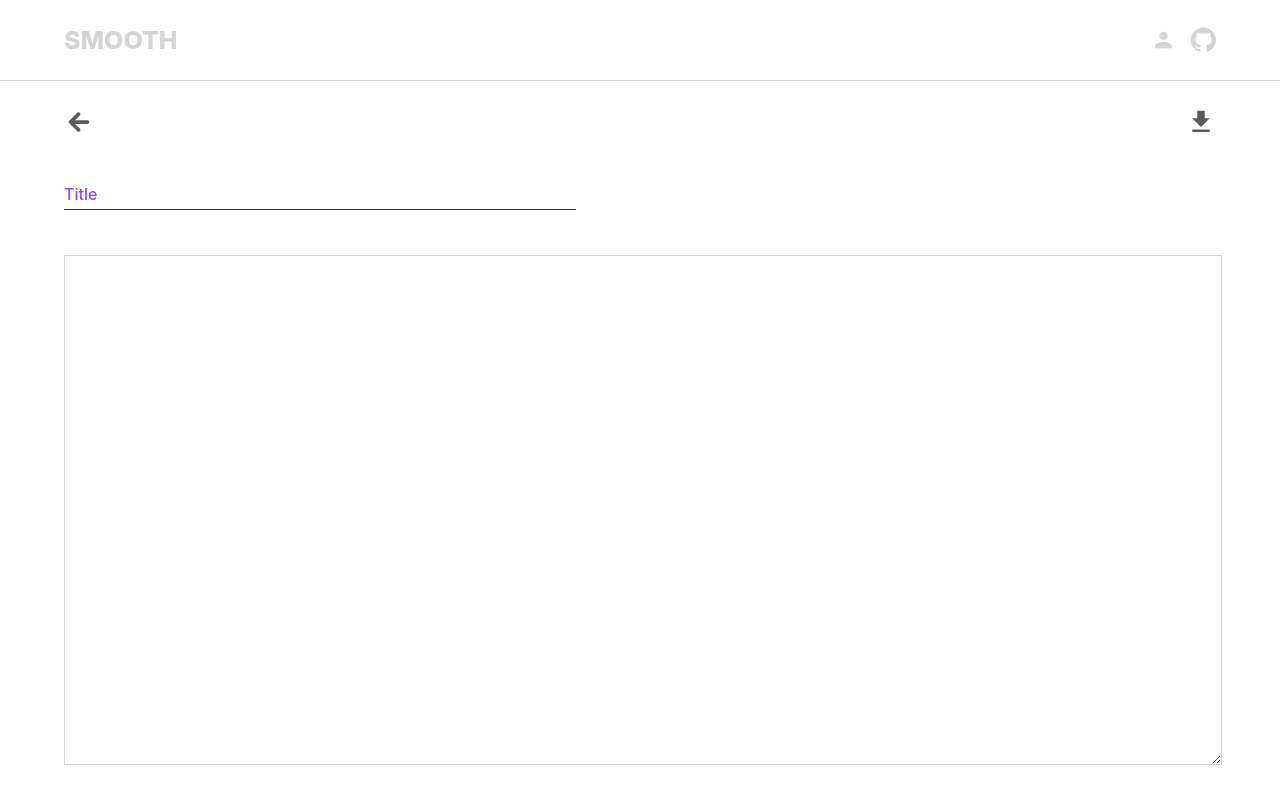
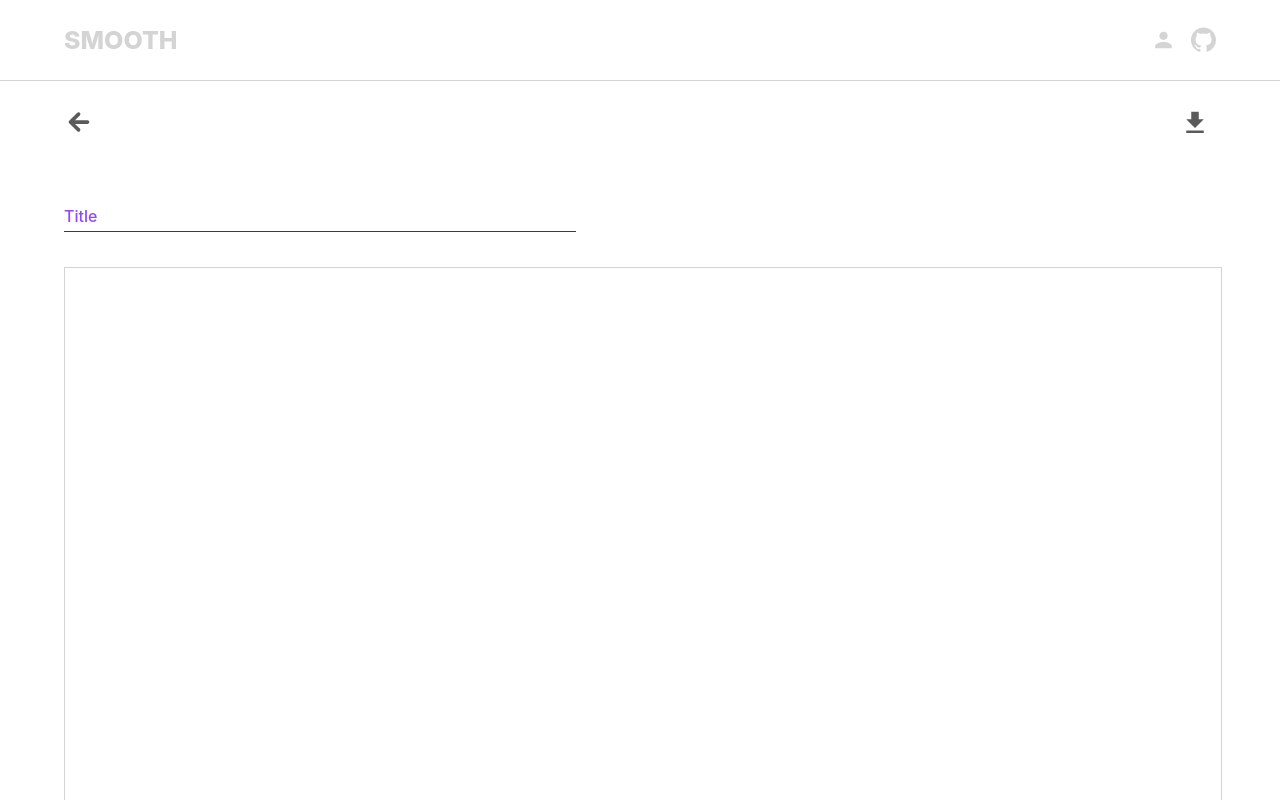
Before and after one commit to smooth97/Blog, a React (Create React App) app: page /new in a window 1280 px wide. Shown: the top 800 px of the page. Built offline with nearby package versions, Linux system fonts and the light colour scheme.

Commit message:
redux 포스팅 추가 삭제 기능 구현

```diff
--- a/src/components/Home.jsx
+++ b/src/components/Home.jsx
@@ -1,9 +1,17 @@
-import React from 'react';
+import React, {useCallback} from 'react';
+import { useSelector, useDispatch } from 'react-redux';
+import { addPosting, deletePosting } from "../store/actions";
 import Posts from './Posts';
 import { Link } from 'react-router-dom'
 import { MdAdd } from "react-icons/md";
 
 const Home = () => {
+
+    const posts = useSelector(state => state.posts);
+    const dispatch = useDispatch();
+
+    const onCreate = (title, des) => dispatch(addPosting(title, des));
+    const onToggle = useCallback(id => dispatch(deletePosting(id), [dispatch]));
 
     return (
         <main>
@@ -13,7 +21,7 @@ const Home = () => {
                     <MdAdd/>
                 </Link>
             </div>
-            <Posts/>
+            <Posts posts={posts} onCreate={onCreate} onToggle={onToggle}/>
         </main>
     )
 }
--- a/src/components/New.jsx
+++ b/src/components/New.jsx
@@ -1,33 +1,64 @@
-import React from "react";
+import React, { useState } from "react";
+import { useSelector, useDispatch } from 'react-redux';
+import { addPosting, deletePosting } from "../store/actions";
 import { Link } from "react-router-dom";
 import { IoMdArrowRoundBack } from "react-icons/io";
 import { MdGetApp } from "react-icons/md";
 
 const New = () => {
+  // redux
+  const posts = useSelector(state => state.posts);
+  const dispatch = useDispatch();
+
+  const onCreate = (title, des) => dispatch(addPosting(title, des));
+
+  // input
+  const [inputs, setInputs] = useState({
+    title: '',
+    des: ''
+  });
+  const {title, des} = inputs;
+
+  const onChange = (e) => {
+    const {value, name} =  e.target;
+    setInputs({
+      ...inputs,
+      [name] : value
+    })
+  }
+
+  const onSubmit = (e) => {
+    e.preventDefault();
+    onCreate(title, des);
+    setInputs('');
+  }
+
   return (
     <div className="newContainer">
-      <div className="btn">
+        <form onSubmit={onSubmit}>
+        <div className="btn">
         <Link to="/">
           <IoMdArrowRoundBack className="back" />
         </Link>
-        <MdGetApp className="save" />
+        <button onSubmit={onSubmit}><MdGetApp className="save"/></button>
       </div>
-      <div className="titleContainer">
-        <form>
+        <div className="titleContainer">
           <input
             type="text"
-            name="todo list"
+            name="title"
             autoComplete="off"
             required
-            //   value={input}
-            //   onChange={onChange}
+            value={title}
+            onChange={onChange}
           />
           <label htmlFor="name" className="label-name">
             <span className="content-name">Title</span>
           </label>
+          </div>
+          <div className="desContainer">
+            <textarea name="des" cols="30" rows="10" required value={des} onChange={onChange}></textarea>
+          </div>
         </form>
-      </div>
-      <textarea cols="30" rows="10" required></textarea>
     </div>
   );
 };
--- a/src/components/Posts.jsx
+++ b/src/components/Posts.jsx
@@ -1,7 +1,14 @@
 import React from "react";
 import Item from "../container/Item";
 
-const Posts = () => {
+
+const Posts = ({onCreate, onToggle, posts}) => {
+
+  const dates = new Date();
+    const year = dates.getFullYear();
+    const month = dates.getMonth();
+    const day = dates.getDate();
+    const now = `${year}-${month}-${day}`;
 
   return (
     <div className="postContainer">
@@ -11,7 +18,9 @@ const Posts = () => {
         <h2 className="date">Date</h2>
         <h2 className="action">Action</h2>
       </div>
-      <Item />
+        {posts.map(post => (
+           <Item key={post.id} post={post} onCreate={onCreate} onToggle={onToggle} date={now}/>
+        ))}
     </div>
   );
 };
--- a/src/container/Item.jsx
+++ b/src/container/Item.jsx
@@ -2,26 +2,19 @@ import React from 'react';
 import { MdModeEdit } from "react-icons/md";
 import { MdDelete } from "react-icons/md";
 
-const Item = ({ id, title, date }) => {
-
-    const dates = new Date();
-    const year = dates.getFullYear();
-    const month = dates.getMonth();
-    const day = dates.getDate();
-    const now = `${year}-${month}-${day}`;
-
+const Item = React.memo(function Item({ post, date, onToggle}) {
 
     return (
         <div className="itemContainer">
-            <h2 className="id">1</h2>
-            <h2 className="title">First Post</h2>
-            <h2 className="date">{now}</h2>
+            <h2 className="id">{post.id}</h2>
+            <h2 className="title">{post.title}</h2>
+            <h2 className="date">{date}</h2>
             <h2 className="action edit">
                 <MdModeEdit className="icon"/>
-                <MdDelete className="icon"/>
+                <MdDelete className="icon" onClick={() => onToggle(post.id)}/>
             </h2>
         </div>
     )
-}
+})
 
 export default Item;
--- a/src/static/scss/components/form.scss
+++ b/src/static/scss/components/form.scss
@@ -1,5 +1,5 @@
-.titleContainer {
-    form {
+
+    .titleContainer {
         position: relative;
         overflow: hidden;
 
@@ -56,4 +56,3 @@
             transform: translateX(0%);
         }
     }
-}
--- a/src/static/scss/components/new.scss
+++ b/src/static/scss/components/new.scss
@@ -8,7 +8,7 @@
     .btn {
         display: flex;
         justify-content: space-between;
-
+        margin-bottom: 3%;
 
         .back {
             width: 30px;
@@ -18,6 +18,10 @@
             :hover {
                 background: $color-purple;
             }
+        }
+        button {
+            border: none;
+            background: none;
         }
 
         .save {
@@ -31,13 +35,20 @@
             color: $color-purple;
         }
     }
-
+    form {
         .titleContainer {
             width: 40vw;
-        height: 10vh;
+            height: 7vh;
             display: flex;
             background: white;
             align-items: center;
+        }
+
+        .desContainer {
+            width: 90vw;
+            height: 90%;
+            position: absolute;
+
         }
 
         textarea {
@@ -47,4 +58,7 @@
             outline-color: $color-purple;
             margin-top: 3%;
         }
+
     }
+
+}
--- a/src/store/actions/index.js
+++ b/src/store/actions/index.js
@@ -2,12 +2,12 @@ export const ADD_POSTING = 'ADD_POSTING';
 export const EDIT_POSTING = 'EDIT_POSTING';
 export const DELETE_POSTING = 'DELETE_POSTING';
 
-const nextId = 3;
+let nextId = 2;
 
 export const addPosting = (title, description) => {
     return {
         type: ADD_POSTING,
-        posting: {
+        post: {
             id: nextId++,
             title,
             description
--- a/src/store/reducers/index.js
+++ b/src/store/reducers/index.js
@@ -1,8 +1,8 @@
 import { combineReducers } from 'redux';
-import postingReducer from './postingReducer';
+import posts from './posts';
 
 const rootReducer = combineReducers({
-    postingReducer,
+    posts
 });
 
 export default rootReducer;
--- a/src/store/reducers/postingReducer.js
+++ b/src/store/reducers/posts.js
@@ -1,20 +1,25 @@
 import { ADD_POSTING, EDIT_POSTING, DELETE_POSTING } from "../actions"
 
-const initialState = {
-    input: '',
-    postings: [
+const initialState = [
+    {
+        id: 1,
+        title: ' This is First Post',
+        description: '포스팅 1',
+    }
+]
 
-    ]
-}
-
-const postingReducer = (state = initialState, action) => {
+const posts = (state = initialState, action) => {
     switch (action.type) {
+        case ADD_POSTING:
+            return state.concat(action.post);
+        case DELETE_POSTING:
+            return state.filter(post => post.id !== action.id)
         default:
           return state;
       }
 };
 
-export default postingReducer;
+export default posts;
 
 // {
 //     id: 1,
```
Also changed, not shown: src/container/items.jsx (deleted). Lines whose indentation alone changed are shown as unchanged.
